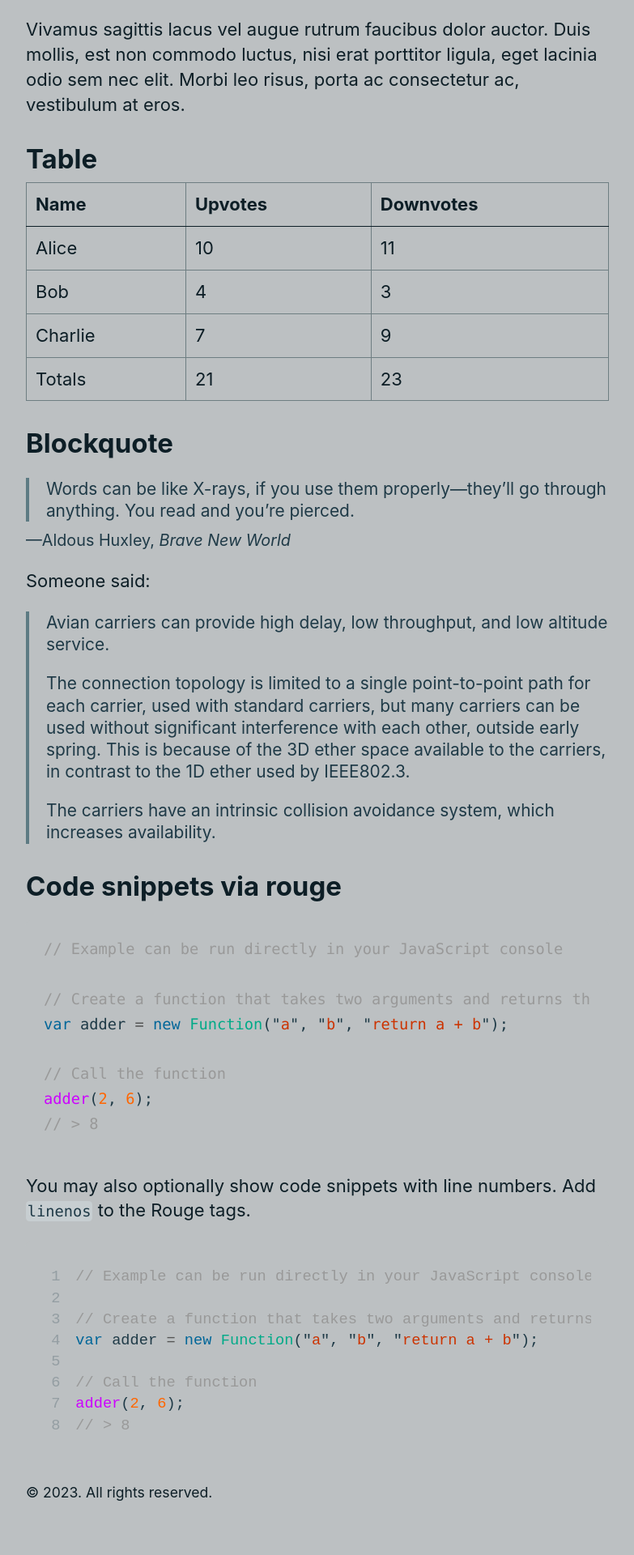
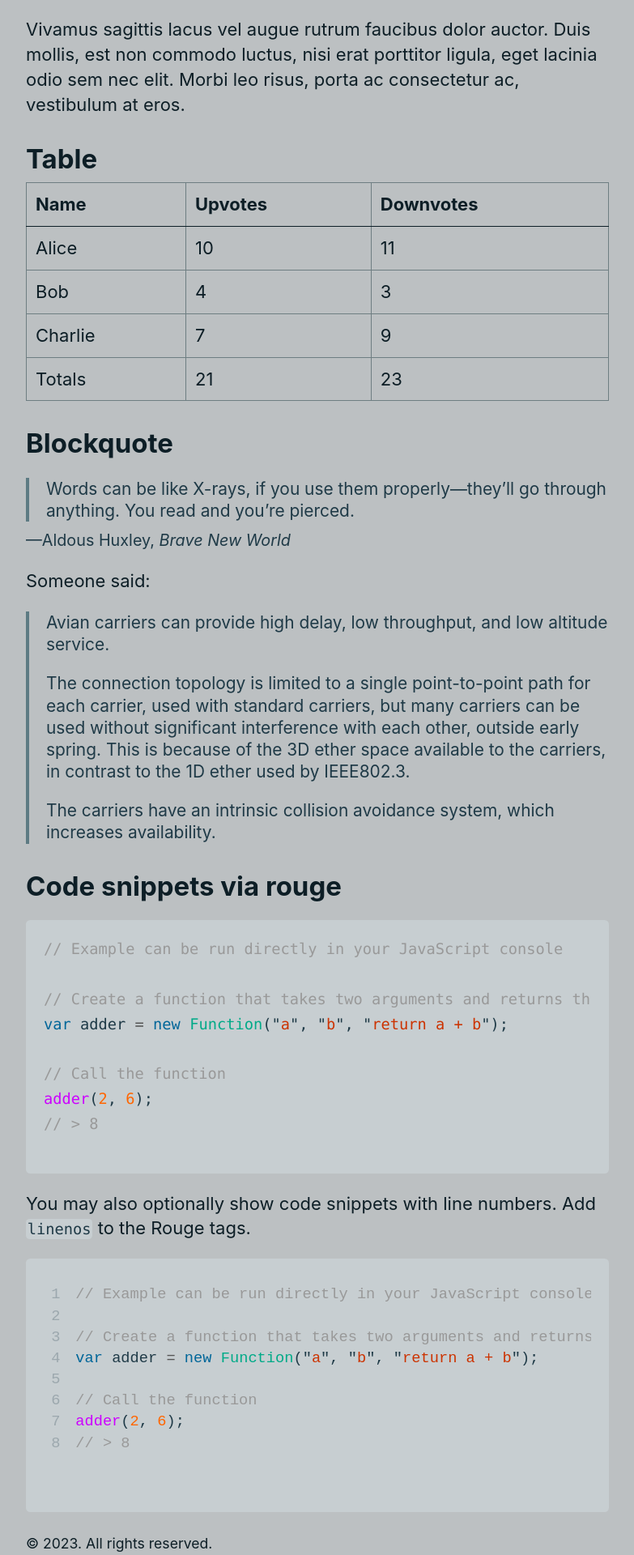
Before and after one commit to aflim/golb, a Jekyll site: the page built from styleguide.md, in a window 1280 px wide. Shown: the part 3916-5836 px from the top of the page at 81% size, without its empty margins (248-1031 px from the left). Built offline with Jekyll 4.4.1, drawn with Linux system fonts in a browser that asks for light colours; before the commit the page ends 5773 px from its top, so only the background shows below that.

Commit message:
Update stylesheet.css

```diff
--- a/assets/stylesheet.css
+++ b/assets/stylesheet.css
@@ -308,11 +308,12 @@ pre code {
 .highlight {
   padding: 1em;
   margin-block-end: 1em;
-  background-color: var(--bg-1);
+  background-color: var(--bg-2);
   border-radius: var(--border-radius);
 }
 
 .highlight pre {
+  padding-block-end: 1em;
   margin-block-end: 0;
 }
 
```
